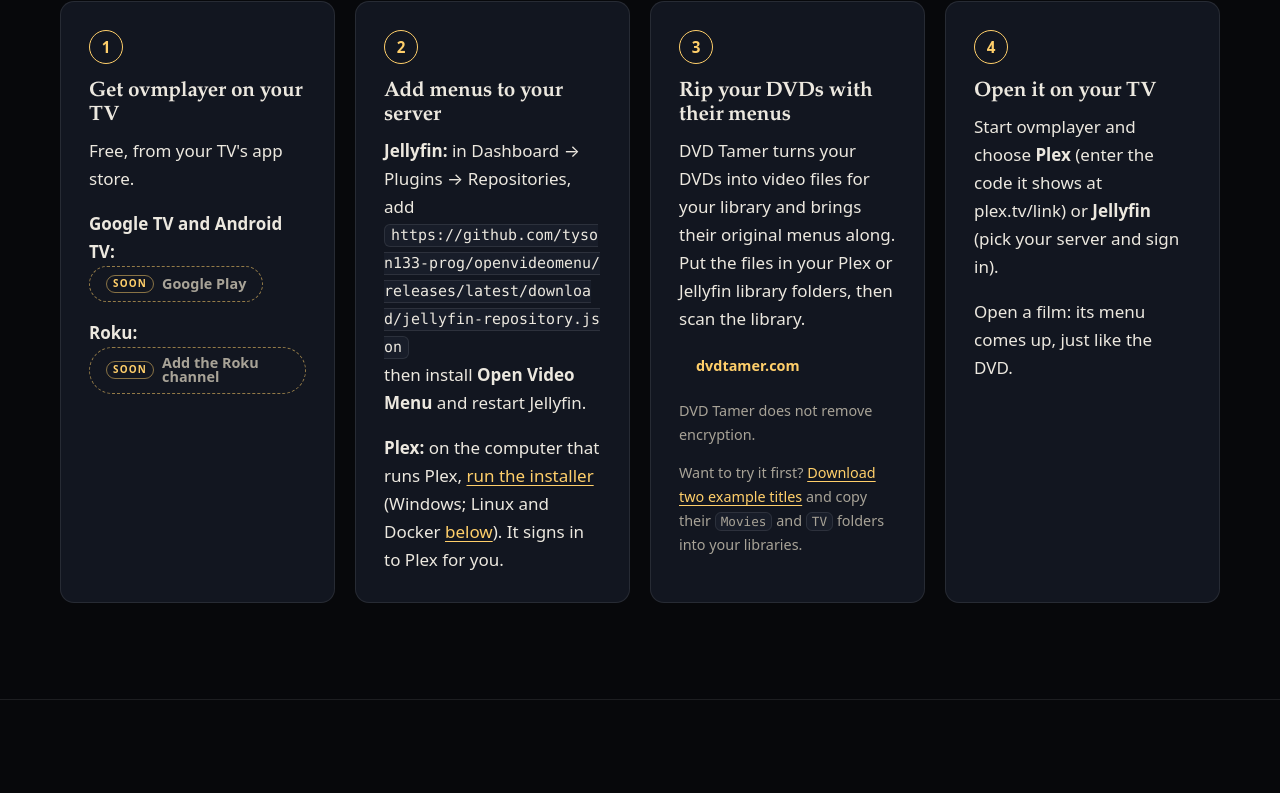
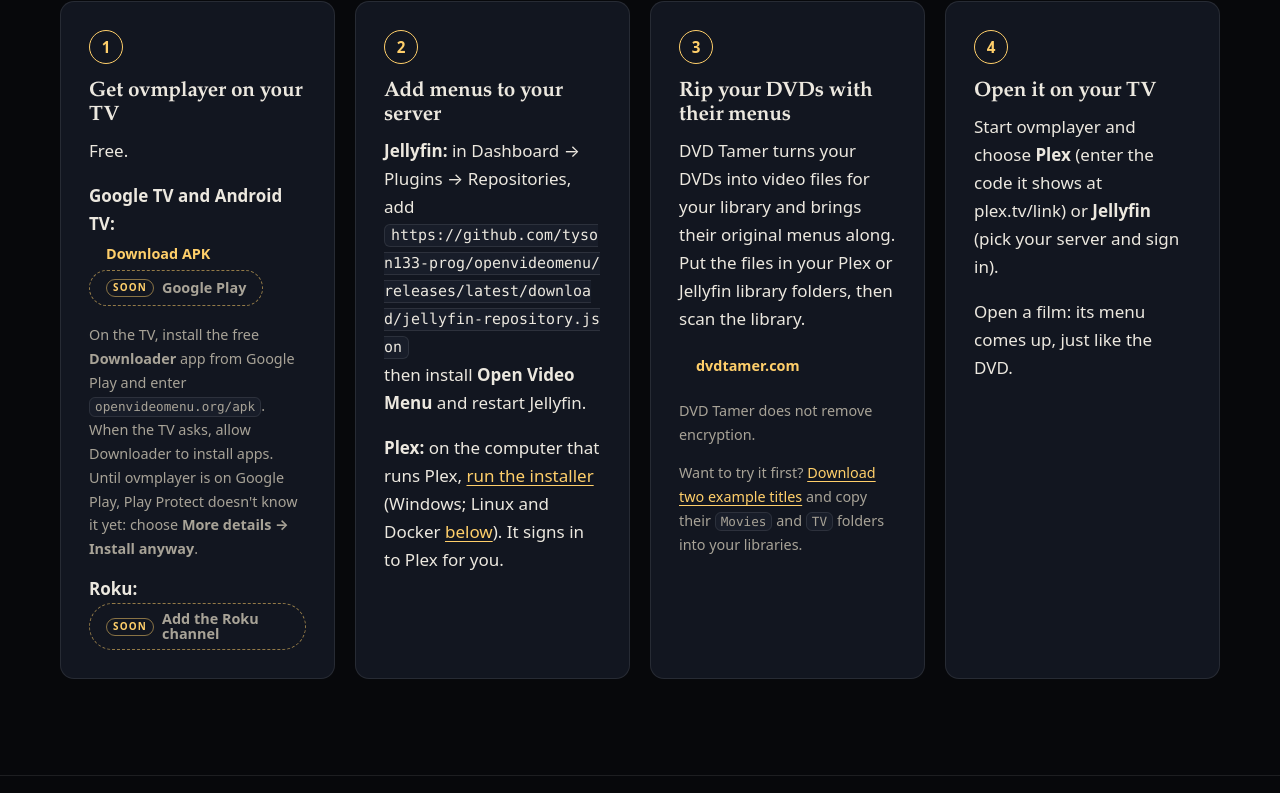
Before and after one commit to tyson133-prog/openvideomenu, a website: page site/index.html in a window 1280 px wide. Shown: the part 1519-2312 px from the top of the page. Drawn offline with Linux system fonts and the light colour scheme.

Commit message:
Website: Download APK (openvideomenu.org/apk), with the Downloader steps
openvideomenu.org/apk is a redirect on the web server to the release's APK, short enough to type on a TV.

```diff
--- a/site/index.html
+++ b/site/index.html
@@ -66,8 +66,9 @@
       <ol class="steps steps-4">
         <li class="card">
           <h3>Get ovmplayer on your TV</h3>
-          <p>Free, from your TV's app store.</p>
-          <p><strong>Google TV and Android TV:</strong><br><span class="btn btn-small tbd-link">Google Play</span></p>
+          <p>Free.</p>
+          <p><strong>Google TV and Android TV:</strong><br><a class="btn btn-small" href="https://openvideomenu.org/apk">Download APK</a> <span class="btn btn-small tbd-link">Google Play</span></p>
+          <p class="small muted">On the TV, install the free <strong>Downloader</strong> app from Google Play and enter <code>openvideomenu.org/apk</code>. When the TV asks, allow Downloader to install apps. Until ovmplayer is on Google Play, Play Protect doesn't know it yet: choose <strong>More details → Install anyway</strong>.</p>
           <p><strong>Roku:</strong><br><span class="btn btn-small tbd-link">Add the Roku channel</span></p>
         </li>
         <li class="card">
@@ -133,7 +134,7 @@
         <div class="card">
           <h3>On your TV</h3>
           <ul>
-            <li><strong>Google TV and Android TV:</strong> <span class="btn tbd-link">Google Play</span> <span class="btn tbd-link">Download APK</span></li>
+            <li><strong>Google TV and Android TV:</strong> <span class="btn tbd-link">Google Play</span> <a class="btn" href="https://openvideomenu.org/apk">Download APK</a><br><span class="small muted">Sideload it with the Downloader app: enter <code>openvideomenu.org/apk</code> (steps <a href="#setup">above</a>).</span></li>
             <li><strong>Roku:</strong> <span class="btn tbd-link">Add the Roku channel</span></li>
           </ul>
         </div>
```
Also changed, not shown: site/README.md.
